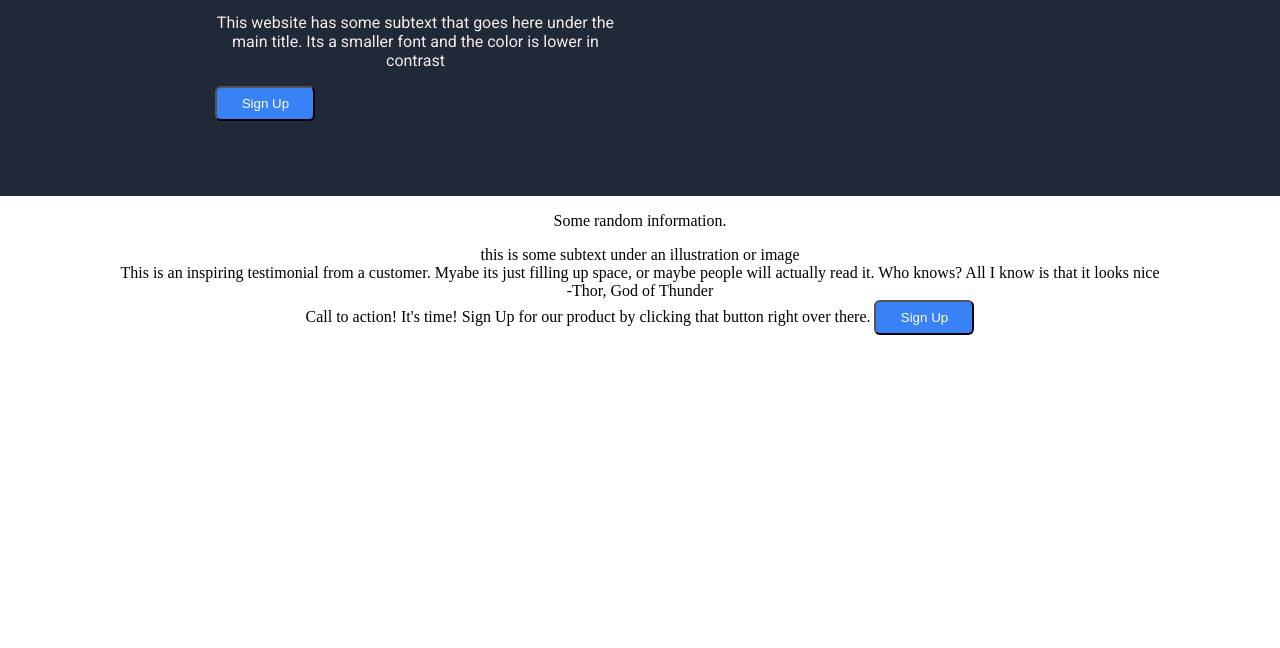
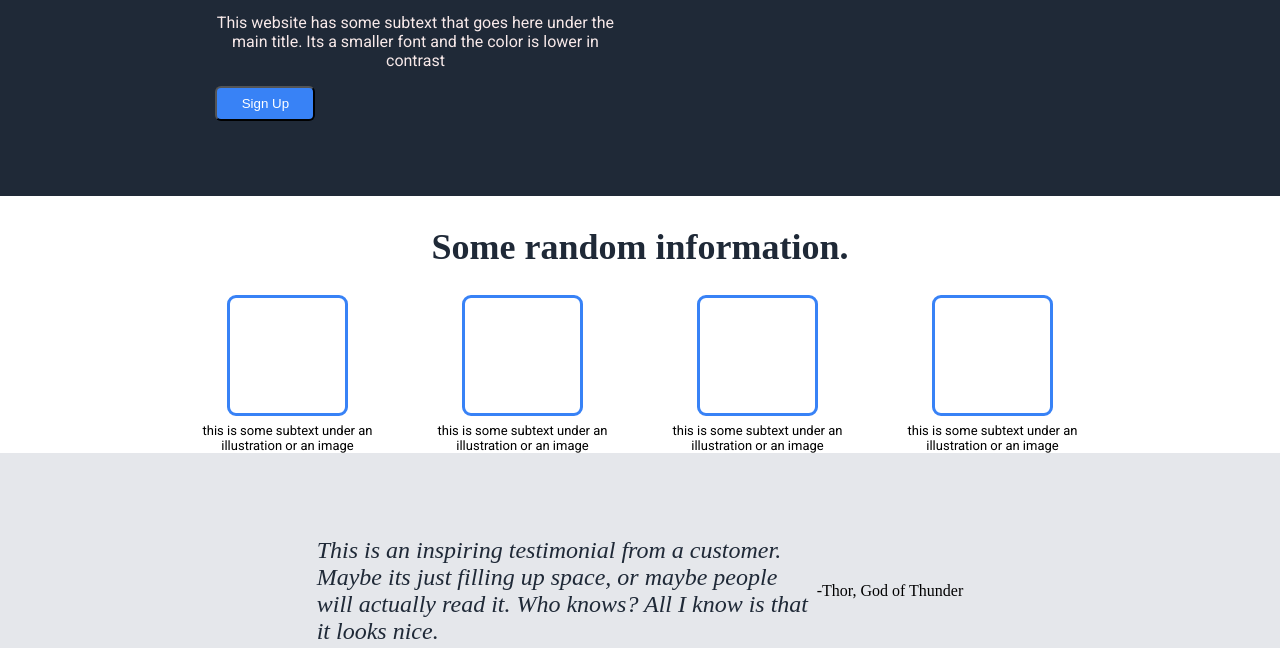
Before and after one commit to BonaOQuinn/Landing-Page, a plain HTML site: page index.html in a window 1280 px wide. Shown: the part 230-878 px from the top of the page. Before the commit the page ends 800 px from the top, so only its background shows below. Drawn offline with Linux system fonts and the light colour scheme.

Commit message:
Use of inheritance and flex rules with containers
All of classes added here are used to line up the boxes and texts centerly. Using the rule that a container can only affect its immediate children items. I seperated the boxes from each other so they can still recieve the properties of box-1 class which line up the boxes and the texts laterally with each other, as well as create a gap in between the box and the subtext. The boxes class the encases the entire section contains properties that centers the content and creates gaps betweeen the content.

```diff
--- a/index.html
+++ b/index.html
@@ -34,15 +34,37 @@
             </div>
 
         <!--this is section #2-->
-        <div>
-            <p>Some random information.</p>
-            <div>this is some subtext under an illustration or image</div> <!--x5-->
 
-        </div>
+            <div class="random-info">Some random information.</div>
+            <div class="boxes">
+                <div class="box-1">
+                <div class="box"></div>
+                <div class="subtext-info">this is some subtext under an illustration or an image</div>
+                </div>
+
+                <div class="box-1">
+                <div class="box"></div>
+                <div class="subtext-info">this is some subtext under an illustration or an image</div>
+                </div>
+
+                <div class="box-1">
+                <div class="box"></div>
+                <div class="subtext-info">this is some subtext under an illustration or an image</div>
+                </div>
+
+                <div class="box-1">
+                <div class="box"></div>
+                <div class="subtext-info">this is some subtext under an illustration or an image</div>
+                </div>
+            </div>
+
+
 
         <!--this is section #3-->
-        <div>
-            <div>This is an inspiring testimonial from a customer. Myabe its just filling up space, or maybe people will actually read it. Who knows? All I know is that it looks nice</div>
+        <div class="section-three">
+            <div class="testi">
+                <em>This is an inspiring testimonial from a customer. Maybe its just filling up space, or maybe people will actually read it. Who knows? All I know is that it looks nice.</em>
+            </div>
             <div>-Thor, God of Thunder</div>
         </div>
 
```
